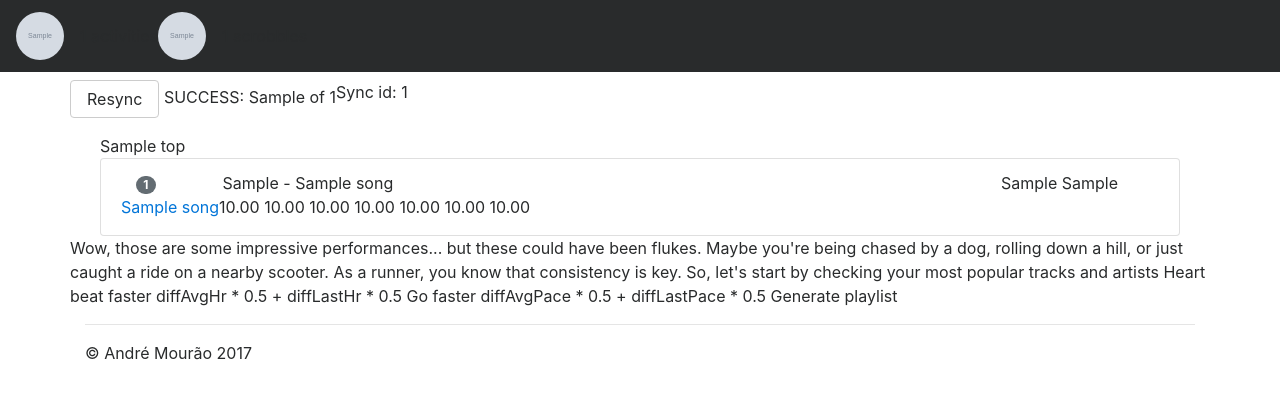
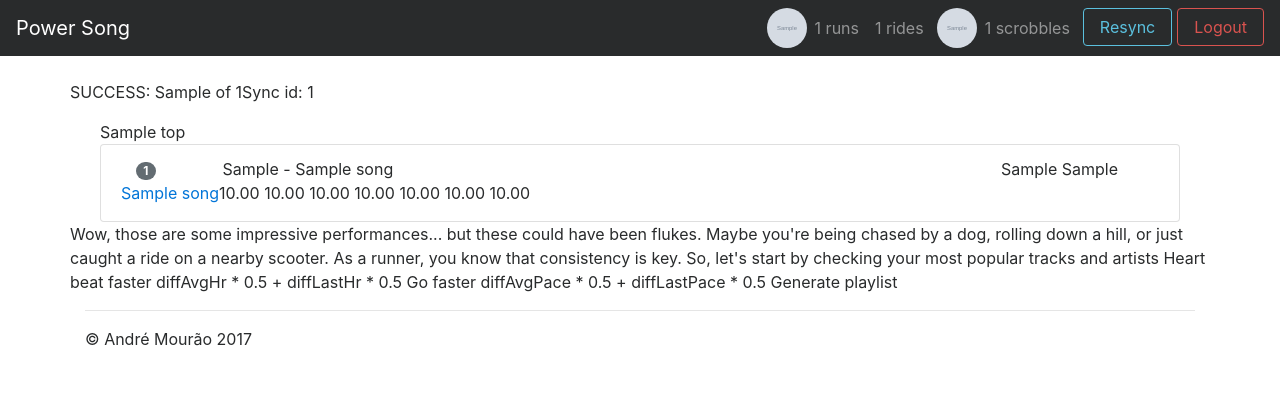
Before and after one commit to amourao/effortly, a Django app: template powersong/template/top.html in a window 1280 px wide. Shown: the top 399 px of the page. Run offline with Django 3.2, Linux system fonts and the light colour scheme; tables that the repository leaves empty hold one stand-in row (values such as "Sample post"); the template is opened without the code that fills it: values that come from a table or form of the project are taken from there, most other values are stand-ins (such as "Sample title", 1, 10 or a date in 2020); grey boxes marked "Sample" are stand-in pictures; parts of the project's set-up code (start-up, migrations or seed data) failed here and were passed over; some libraries are stand-ins or nearby versions.

Commit message:
Fixed navbar

```diff
--- a/powersong/static/app.css
+++ b/powersong/static/app.css
@@ -1,3 +1,10 @@
 body {
 	padding-top: 80px;
 }
+
+.btn-margin-left {
+    margin-left: 5px;
+}
+.btn-margin-right {
+    margin-right: 5px;
+}
--- a/powersong/template/base.html
+++ b/powersong/template/base.html
@@ -17,16 +17,26 @@
     </head>
     <body>
 
-    <nav class="navbar fixed-top navbar-inverse bg-inverse ">
-        <disv class="form-inline  navbar-right">
-      <a class="navbar-brand" href="https://www.strava.com/athletes/{{ athlete.athlete_id }}"><img src="{{ athlete.profile_image_url }}" width="48" height="48" class="rounded-circle" alt="Strava profile picture"></a>
-      <a>{{ athlete.activity_count }} activities</a>
-      <a class="navbar-brand" href="{{ listener.url }}"><img src="{{ listener.profile_image_url }}" class="rounded-circle" width="48" height="48"  alt="last.fm profile picture"></a>
-      <a>{{ listener.scrobble_count }} scrobbles</a>
-      </div>
+    <nav class="navbar fixed-top navbar-inverse navbar-toggleable-sm bg-inverse justify-content-center">
+        <button class="navbar-toggler navbar-toggler-right" type="button" data-toggle="collapse" data-target="#collapsingNavbar3">
+            <span class="navbar-toggler-icon"></span>
+        </button>
+        <a href="/" class="navbar-brand d-flex w-10 mr-auto">Power Song</a>
+        <div class="navbar-collapse collapse" id="collapsingNavbar3">
+            <ul class="navbar-nav mx-auto w-100 justify-content-center">
+
+            </ul>
+            <ul class="nav navbar-nav ml-auto w-100 justify-content-end">
+                <li class="nav-item"> <a class="btn-margin-left" href="https://www.strava.com/athletes/{{ athlete.athlete_id }}"><img src="{{ athlete.profile_image_url }}" width="40" height="40" class="rounded-circle" alt="Strava profile picture"></a> </li>
+                <li class="nav-item"> <a class="nav-link">{{ athlete.runs_count }} runs</a> </li>
+                <li class="nav-item"> <a class="nav-link">{{ athlete.rides_count }} rides</a> </li>
+                <li class="nav-item"> <a class="btn-margin-left" href="http://www.last.fm/user/{{ listener.nickname }}"><img src="{{ listener.profile_image_url }}" class="rounded-circle" width="40" height="40"  alt="last.fm profile picture"></a> </li>
+                <li class="nav-item"> <a class="nav-link">{{ listener.scrobble_count }} scrobbles</a> </li>
+                <li class="nav-item"> <a class="btn btn-margin-left btn-outline-info " href="/?resync" role="button">Resync</a> </li>
+                <li class="nav-item"> <a class="btn btn-margin-left btn-outline-danger" href="/logout" role="button">Logout</a> </li>
+            </ul>
+        </div>
     </nav>
-
-
 
     <div class="container">
         {% if messages %}
--- a/powersong/template/top.html
+++ b/powersong/template/top.html
@@ -2,7 +2,7 @@
 {% block content %}
 
   <div class="row">
-  <p><a class="btn btn-secondary" href="/?resync" role="button">Resync</a> {{ sessionss.sync_status }}: {{ sessionss.sync_completed }} of {{ athlete.activity_count }}</p>
+  <p> {{ sessionss.sync_status }}: {{ sessionss.sync_completed }} of {{ athlete.activity_count }}</p>
   <p>Sync id: {{ sessionss.sync_id}}</p>
   </div>
   <div class="container">
--- a/powersong/urls.py
+++ b/powersong/urls.py
@@ -2,13 +2,17 @@ from django.conf.urls import url
 from django.contrib import admin
 
 from powersong.view_oauth import strava_oauth, lastfm_oauth
-from powersong.view_home import index, about, home
+from powersong.view_home import index, about, home, logout
 
 urlpatterns = [
-    url(r'^admin/', admin.site.urls),
+	url(r'^$', index, name='index'),
+
     url(r'^home/', home),
-    url(r'^$', index, name='index'),
+    url(r'^about/', about),
+    url(r'^logout/', logout),
+
     url(r'^strava_oauth_callback/', strava_oauth),
     url(r'^lastfm_oauth_callback/', lastfm_oauth),
-    url(r'^about/', about),
+
+    url(r'^admin/', admin.site.urls),
 ]
--- a/powersong/view_home.py
+++ b/powersong/view_home.py
@@ -1,4 +1,4 @@
-from django.shortcuts import render_to_response
+from django.shortcuts import render_to_response,redirect
 from django.template import RequestContext
 
 from django.contrib.sites.shortcuts import get_current_site
@@ -32,3 +32,7 @@ def home(request):
 
 def about(request):
     return render_to_response('about.html', {})
+
+def logout(request):
+    request.session.flush()
+    return redirect('/')
```
